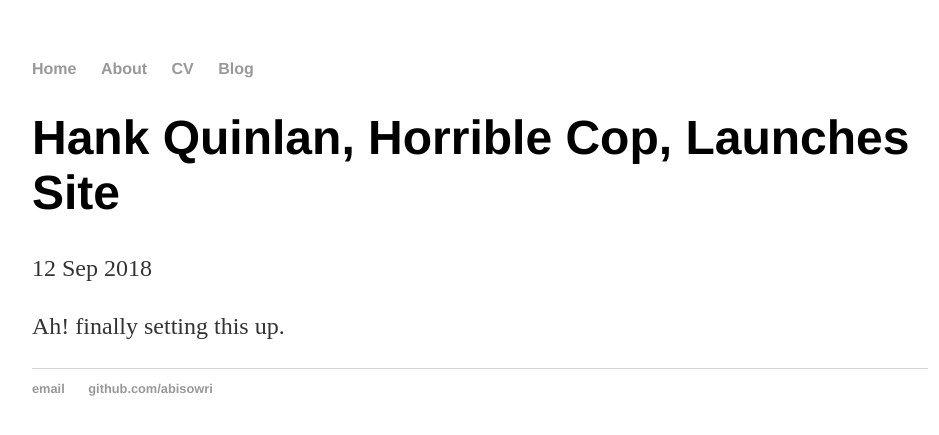
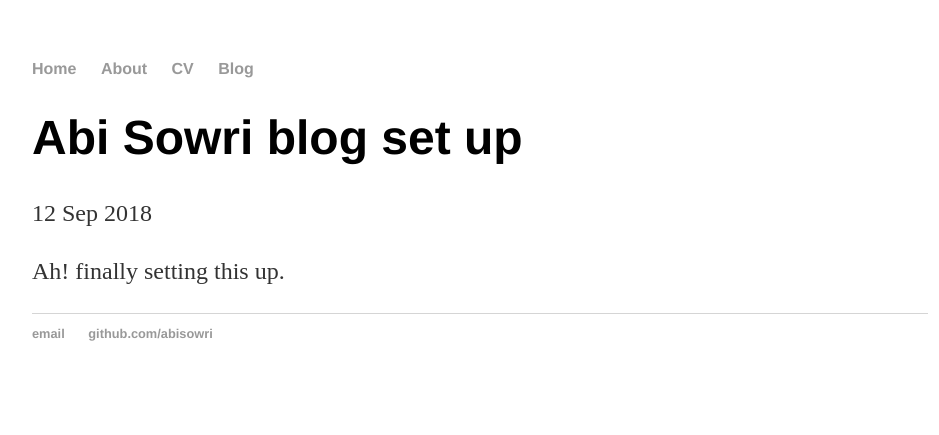
Before and after one commit to abisowri/abisowri.github.io, a Jekyll site: the page built from _posts/2018-09-12-abi-sowri-site-launched.md, in a window 1280 px wide. Shown: the top 435 px of the page, without its empty margins (160-1099 px from the left). Built offline with Jekyll 4.4.1, drawn with Linux system fonts in a browser that asks for light colours.

Commit message:
Update 2018-09-12-abi-sowri-site-launched.md

```diff
--- a/_posts/2018-09-12-abi-sowri-site-launched.md
+++ b/_posts/2018-09-12-abi-sowri-site-launched.md
@@ -1,6 +1,6 @@
 ---
 layout: post
-title: "Hank Quinlan, Horrible Cop, Launches Site"
+title: "Abi Sowri blog set up"
 date: 2018-09-12
 ---
 
```
